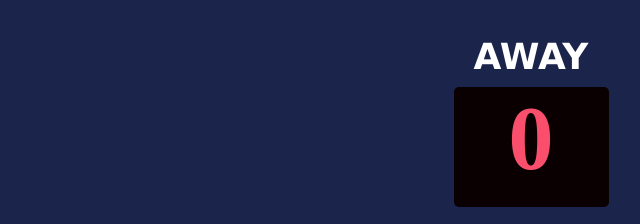
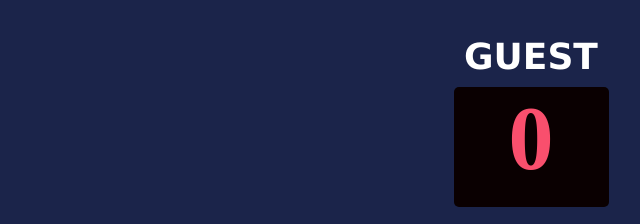
Before and after one commit to loydbrn/scoreboard, a plain HTML site: page index.html in a window 1280 px wide. Shown: the top 224 px of the page, 429-1069 px from the left. Drawn offline with nearby package versions, Linux system fonts and the light colour scheme.

Commit message:
Update index.html

```diff
--- a/index.html
+++ b/index.html
@@ -14,7 +14,7 @@
                 </div>
             </div>
             <div class="column">
-                <h3 class="title">AWAY</h3>
+                <h3 class="title">GUEST</h3>
                 <h2 class="score" id="guest-score">0</h2>
                 <div>
                     <button id="guest-score-btn-1" onclick="increaseGuestScoreOne()">+ 1</button>
```
